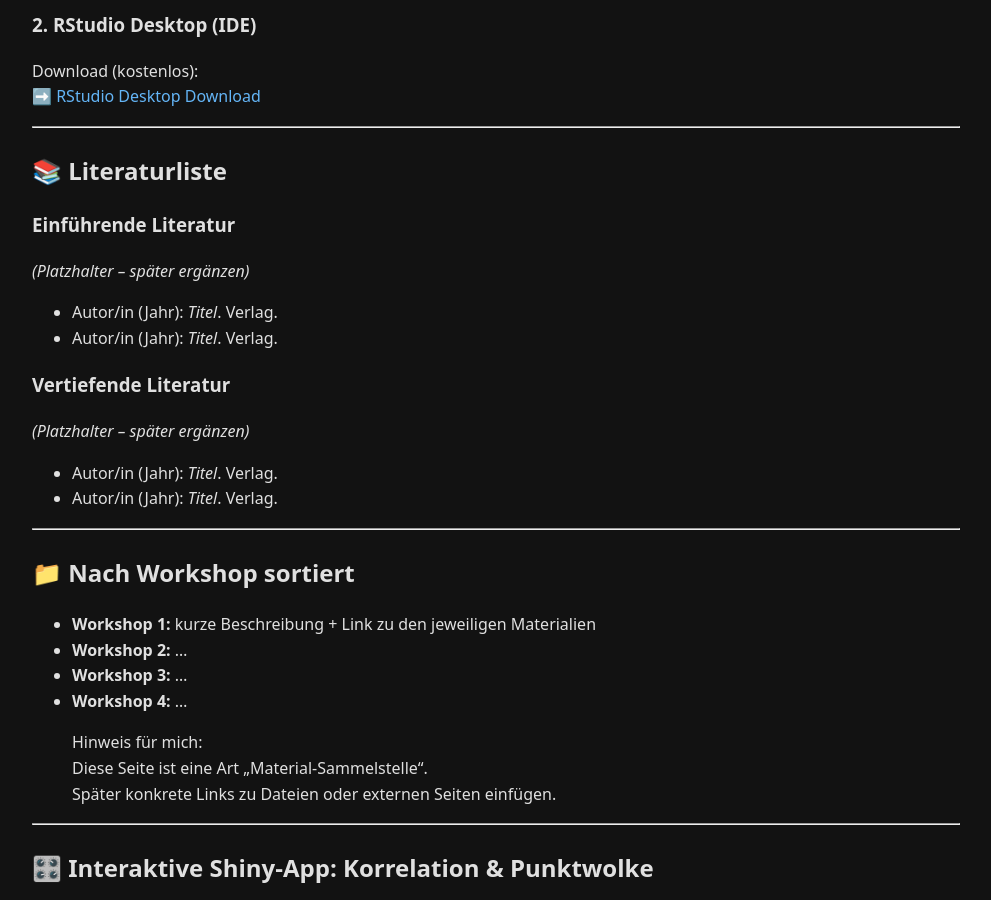
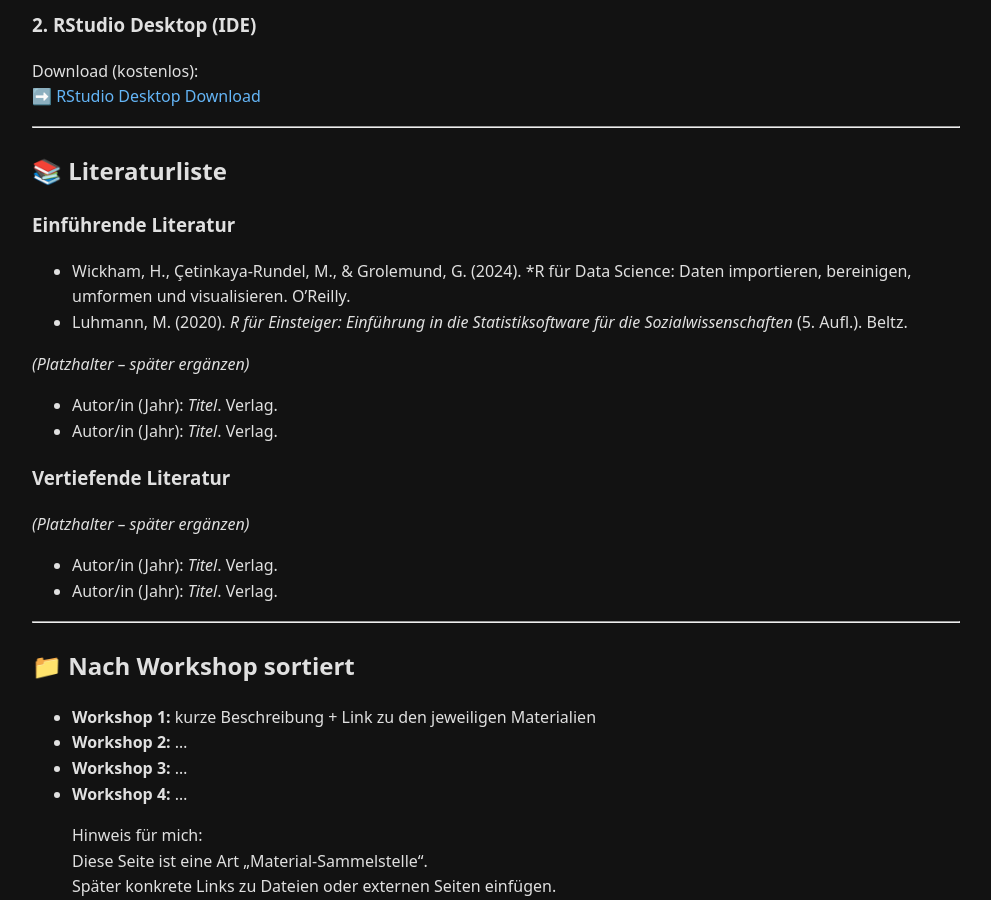
Before and after one commit to AriFarugie/workshops, a Jekyll site: the page built from materialien.md, in a window 1280 px wide and 900 px high, scrolled down 437 px. Shown: the whole window, without its empty margins (144-1135 px from the left). Built offline with Jekyll 4.4.1, drawn with Linux system fonts in a browser that asks for light colours; a script that is not in the unit is left out.

Commit message:
Update materialien.md

```diff
--- a/materialien.md
+++ b/materialien.md
@@ -24,6 +24,9 @@ Download (kostenlos):
 ## 📚 Literaturliste
 
 ### **Einführende Literatur**
+
+- Wickham, H., Çetinkaya-Rundel, M., & Grolemund, G. (2024). *R für Data Science: Daten importieren, bereinigen, umformen und visualisieren. O’Reilly.
+- Luhmann, M. (2020). *R für Einsteiger: Einführung in die Statistiksoftware für die Sozialwissenschaften* (5. Aufl.). Beltz.
 
 *(Platzhalter – später ergänzen)*
 - Autor/in (Jahr): *Titel*. Verlag.
```
